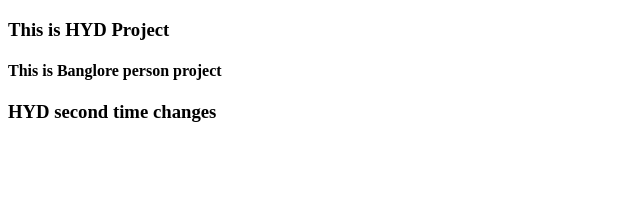
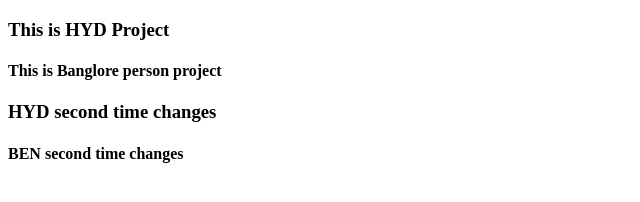
Before and after one commit to HarshitaVaitla/HYD-Project, a plain HTML site: page index.html in a window 1280 px wide. Shown: the whole page, without its empty margins (0-640 px from the left). Drawn offline with Linux system fonts and the light colour scheme.

Commit message:
BEN SECOND

```diff
--- a/index.html
+++ b/index.html
@@ -9,6 +9,6 @@
     <h3>This is HYD Project</h3>
     <h4>This is Banglore person project</h4>
     <h3>HYD second time changes</h3>
-
+    <h4>BEN second time changes</h4>
 </body>
 </html>
```
